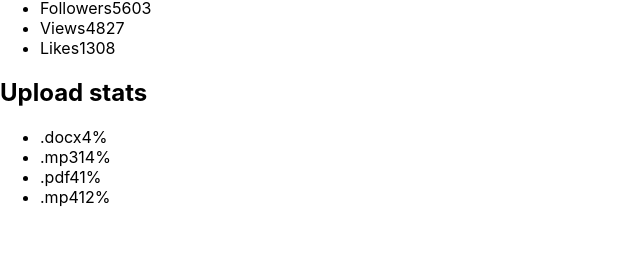
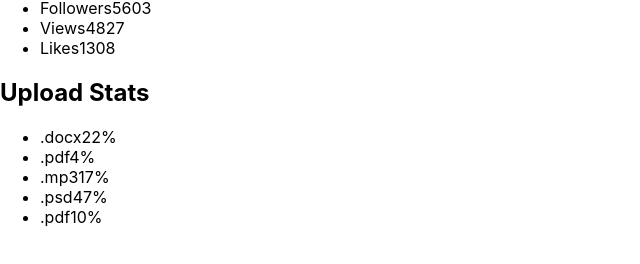
Before and after one commit to AndriiTsokur/goit-react-hw-01-components, a React (Create React App) app: page / in a window 1280 px wide. Shown: the part 430-694 px from the top of the page, without its empty margins (0-640 px from the left). Built offline with nearby package versions, Linux system fonts and the light colour scheme.

Commit message:
Updates task #2

```diff
--- a/src/components/App.jsx
+++ b/src/components/App.jsx
@@ -1,6 +1,8 @@
 import Profile from './profile/Profile';
 import userProfile from './profile/user.json';
 import Statistics from './statistics/Statistics';
+import Data from './statistics/Data';
+import statData from './statistics/stat-data.json';
 
 export default function App() {
 	return (
@@ -15,7 +17,11 @@ export default function App() {
 				likes={userProfile.stats.likes}
 			/>
 
-			<Statistics />
+			<Statistics title="Upload Stats">
+				{statData.map(({ id, label, percentage }) => (
+					<Data key={id} label={label} percentage={percentage} />
+				))}
+			</Statistics>
 		</>
 	);
 }
--- /dev/null
+++ b/src/components/statistics/Data.jsx
@@ -0,0 +1,16 @@
+import propTypes from 'prop-types';
+
+export default function Data({ id, label, percentage }) {
+	return (
+		<li className="item">
+			<span className="label">{label}</span>
+			<span className="percentage">{percentage}%</span>
+		</li>
+	);
+}
+
+Data.propTypes = {
+	id: propTypes.string,
+	label: propTypes.string.isRequired,
+	percentage: propTypes.number.isRequired,
+};
--- a/src/components/statistics/Statistics.jsx
+++ b/src/components/statistics/Statistics.jsx
@@ -1,28 +1,14 @@
-export default function Statistics(props) {
-	const { key, title, stats } = props;
+import propTypes from 'prop-types';
 
+export default function Statistics({ title, children }) {
 	return (
 		<section className="statistics">
-			<h2 className="title">Upload stats</h2>
-
-			<ul className="stat-list">
-				<li className="item">
-					<span className="label">.docx</span>
-					<span className="percentage">4%</span>
-				</li>
-				<li className="item">
-					<span className="label">.mp3</span>
-					<span className="percentage">14%</span>
-				</li>
-				<li className="item">
-					<span className="label">.pdf</span>
-					<span className="percentage">41%</span>
-				</li>
-				<li className="item">
-					<span className="label">.mp4</span>
-					<span className="percentage">12%</span>
-				</li>
-			</ul>
+			{title && <h2 className="title">{title}</h2>}
+			<ul className="stat-list">{children}</ul>
 		</section>
 	);
 }
+
+Statistics.propTypes = {
+	title: propTypes.string,
+};
```
Also changed, not shown: src/components/statistics/stat-data.json (renamed from src/components/statistics/data.json).
